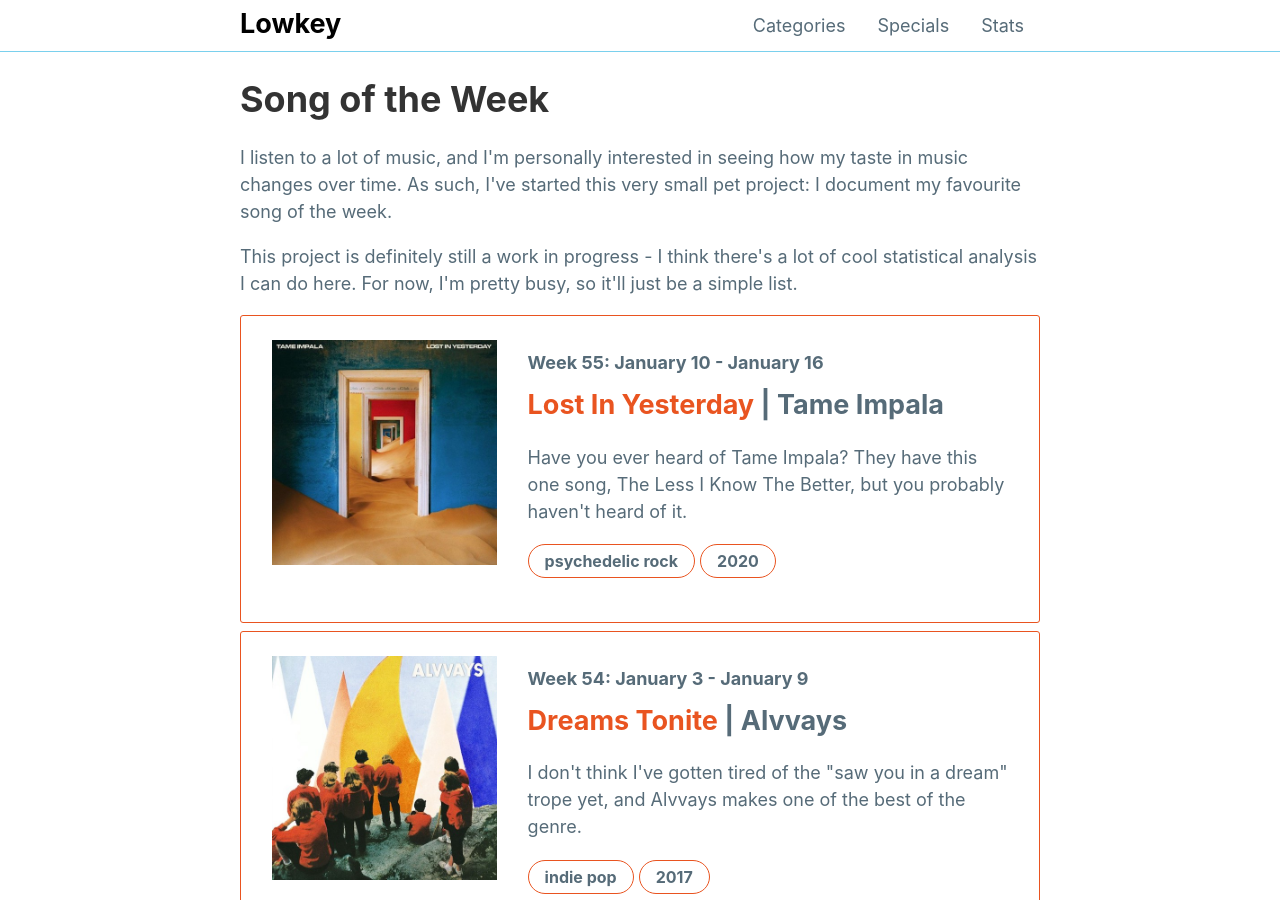
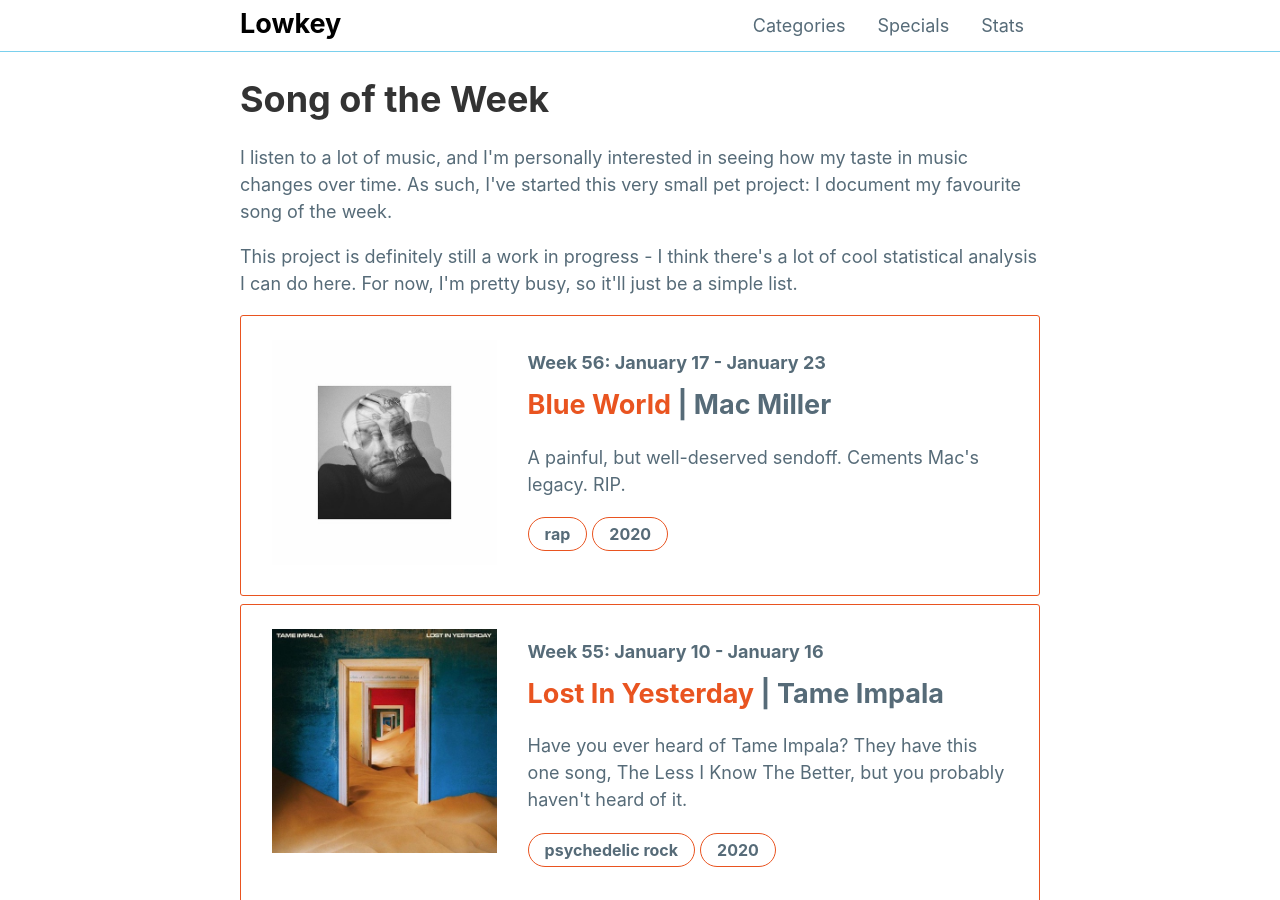
Before and after one commit to mattxwang/lowkey, a Jekyll site: the page built from _stats/song-of-the-week.html, in a window 1280 px wide and 900 px high. Built offline with Jekyll 4.4.1, drawn with Linux system fonts in a browser that asks for light colours; comment, search, counter and statistics services are not loaded.

Commit message:
blue world w/out mac

```diff
--- a/_data/sotw.yml
+++ b/_data/sotw.yml
@@ -548,3 +548,13 @@
   year: 2020
   blurb: >
     Have you ever heard of Tame Impala? They have this one song, The Less I Know The Better, but you probably haven't heard of it.
+week56:
+  week: "Week 56: January 17 - January 23"
+  title: "Blue World"
+  artist: "Mac Miller"
+  album: "Circles"
+  album_art: "circles.jpg"
+  genre: "rap"
+  year: 2020
+  blurb: >
+    A painful, but well-deserved sendoff. Cements Mac's legacy. RIP.
```
Also changed, not shown: img/albums/circles.jpg (added).
